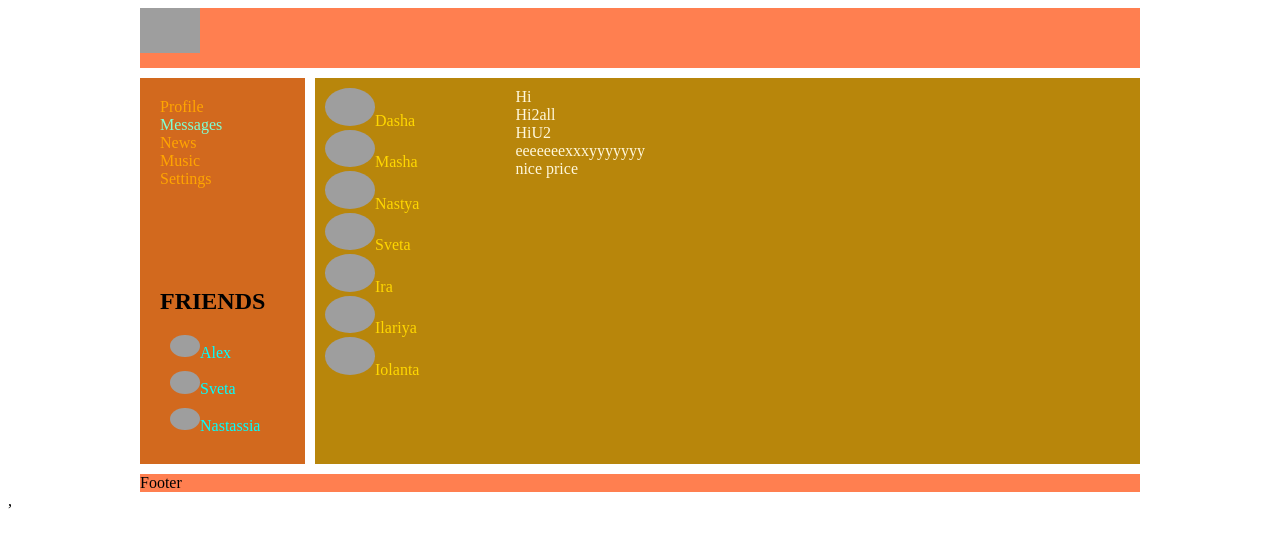
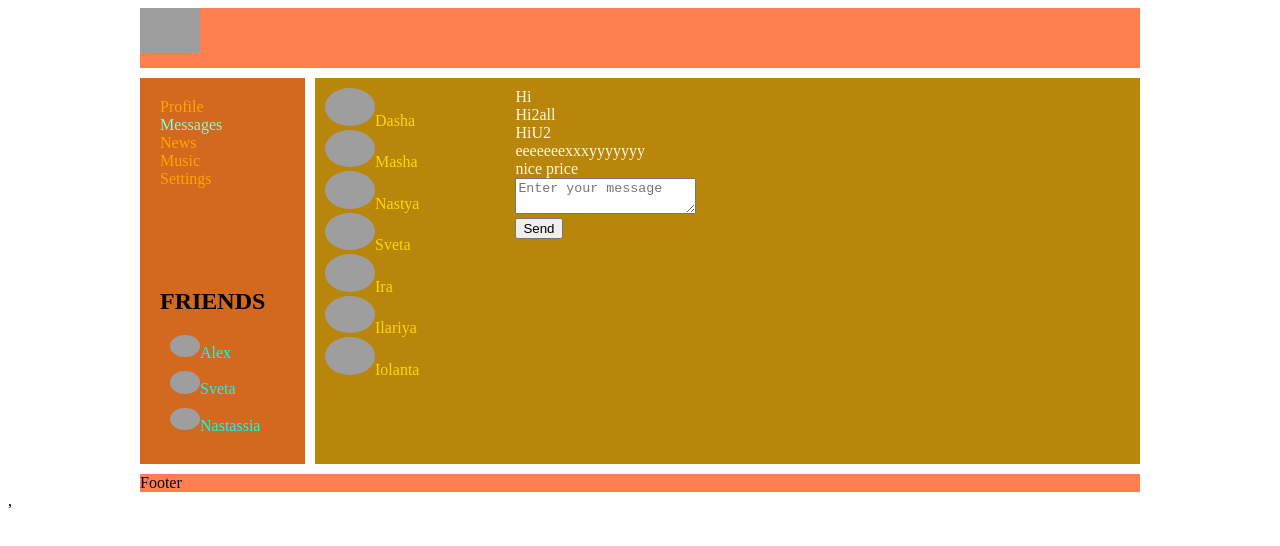
Before and after one commit to AleksandrKhv/social_network, a React (Create React App) app: page /dialogs in a window 1280 px wide. Shown: the top 546 px of the page. Built offline with nearby package versions, Linux system fonts and the light colour scheme; grey boxes are pictures that could not be loaded.

Commit message:
40_добавление_сообщений_в_message_TS+gg

```diff
--- a/src/App.tsx
+++ b/src/App.tsx
@@ -19,6 +19,7 @@ type PropsType = {
     updateNewPostText: (newText: string) => void*/
     newPostText: string
     dispatch:(action: ActionsTypes) => void
+    newMessageText: string
 }
 
 function App(props: PropsType) {
@@ -33,7 +34,9 @@ function App(props: PropsType) {
                                                                dispatch={props.store.dispatch.bind(props.store)}
                                                                /*updateNewPostText={props.store.updateNewPostText.bind(props.store)}*/
                                                                newPostText={props.state.profilePage.newPostText}/>}/>
-                    <Route path={'/dialogs'} element={<Dialogs dialogsPage={props.state.dialogsPage}/>}/>
+                    <Route path={'/dialogs'} element={<Dialogs store={props.store}
+                                                               dialogsPage={props.state.dialogsPage}
+                                                               newMessageText={props.state.dialogsPage.newMessageText}/>}/>
                     <Route path={'/news'} element={<News/>}/>
                     <Route path={'/music'} element={<Music/>}/>
                     <Route path={'/settings'} element={<Settings/>}/>
--- a/src/components/Dialogs/Dialogs.tsx
+++ b/src/components/Dialogs/Dialogs.tsx
@@ -2,16 +2,35 @@ import React from 'react';
 import st from './Dialogs.module.css'
 import DialogItem from './DialogItem/DialogsItem';
 import Message from './Message/Message';
-import {DialogsPageType} from '../../redax/state';
+import {
+    DialogsPageType,
+    sendNewMessageActionCreator,
+    StoreType,
+    updateNewMessageBodyActionCreator
+} from '../../redax/state';
 
 type PropsType = {
     dialogsPage: DialogsPageType
+    newMessageText: string
+    store: StoreType
 }
 
 const Dialogs = (props: PropsType) => {
 
-    let dialogElements = props.dialogsPage.dialogs.map(d => <DialogItem name={d.name} id={d.id} />)
-    let messagesElement = props.dialogsPage.messages.map(m => <Message message={m.message}/>)
+    let state = props.store.getState().dialogsPage
+
+    let dialogElements = state.dialogs.map(d => <DialogItem name={d.name} id={d.id}/>)
+    let messagesElement = state.messages.map(m => <Message message={m.message}/>)
+    let newMessageText = state.newMessageText
+
+    const onSendMessageHandler = () => {
+        props.store.dispatch(sendNewMessageActionCreator())
+    }
+
+    const onNewMessageChangeHandler = (e: React.ChangeEvent<HTMLTextAreaElement>) => {
+        let body = e.target.value
+        props.store.dispatch(updateNewMessageBodyActionCreator(body))
+    }
 
     return (
         <div className={st.dialogs}>
@@ -19,7 +38,15 @@ const Dialogs = (props: PropsType) => {
                 {dialogElements}
             </div>
             <div className={st.messages}>
-                {messagesElement}
+                <div>{messagesElement}</div>
+                <div>
+                    <div><textarea value={newMessageText}
+                                   onChange={onNewMessageChangeHandler}
+                                   placeholder={'Enter your message'}/></div>
+                    <div>
+                        <button onClick={onSendMessageHandler}>Send</button>
+                    </div>
+                </div>
             </div>
         </div>
     );
--- a/src/index.tsx
+++ b/src/index.tsx
@@ -13,7 +13,7 @@ const rerenderEntireTree = (_state: StateType) => {
                      dispatch={store.dispatch.bind(store)}
                      /*updateNewPostText={store.updateNewPostText.bind(store)}*/
                      newPostText={store.getState().profilePage.newPostText}
-                />
+                 newMessageText={store.getState().dialogsPage.newMessageText}/>
             </BrowserRouter>,
         </React.StrictMode>,
         document.getElementById('root')
--- a/src/redax/state.tsx
+++ b/src/redax/state.tsx
@@ -25,6 +25,7 @@ const store: StoreType = {
                 {id: 4, message: 'eeeeeeexxxyyyyyyy'},
                 {id: 5, message: 'nice price'},
             ],
+            newMessageText: ''
         },
         sidebar: [
             {id: 1, name: 'Alex'},
@@ -74,11 +75,24 @@ const store: StoreType = {
             this._state.profilePage.newPostText = action.newText
             this._callSubscriber(this._state)
         }
+        if (action.type === UPDATE_NEW_MESSAGE_TEXT) {
+            this._state.dialogsPage.newMessageText = action.body
+            this._callSubscriber(this._state)
+        }
+        if (action.type === SEND_MESSAGE) {
+            let body = this._state.dialogsPage.newMessageText
+            this._state.dialogsPage.newMessageText = ''
+            this._state.dialogsPage.messages.push({id: 6, message: body})
+            this._callSubscriber(this._state)
+        }
     }
 }
 
 const ADD_POST = 'ADD-POST'
 const UPDATE_NEW_POST_TEXT = 'UPDATE-NEW-POST-TEXT'
+
+const UPDATE_NEW_MESSAGE_TEXT = 'UPDATE-NEW-MESSAGE-TEXT'
+const SEND_MESSAGE = 'SEND_MESSAGE'
 
 export const addPostActionCreator = (newPostText: string) => {
     return {
@@ -92,7 +106,22 @@ export const updateNewPostTextActionCreator = (text: string) => {
     } as const
 }
 
-export type ActionsTypes = ReturnType<typeof addPostActionCreator> | ReturnType<typeof updateNewPostTextActionCreator>
+export const updateNewMessageBodyActionCreator = (body: string) => {
+    return {
+        type: 'UPDATE-NEW-MESSAGE-TEXT', body: body
+    } as const
+}
+
+export const sendNewMessageActionCreator = () => {
+    return {
+        type: 'SEND_MESSAGE'
+    } as const
+}
+
+export type ActionsTypes = ReturnType<typeof addPostActionCreator>
+    | ReturnType<typeof updateNewPostTextActionCreator>
+    | ReturnType<typeof updateNewMessageBodyActionCreator>
+    | ReturnType<typeof sendNewMessageActionCreator>
 
 export type StoreType = {
     _state: StateType
@@ -124,6 +153,7 @@ export type PostsType = {
 export type DialogsPageType = {
     dialogs: Array<DialogsType>
     messages: Array<MessagesType>
+    newMessageText: string
 }
 
 export type DialogsType = {
```
